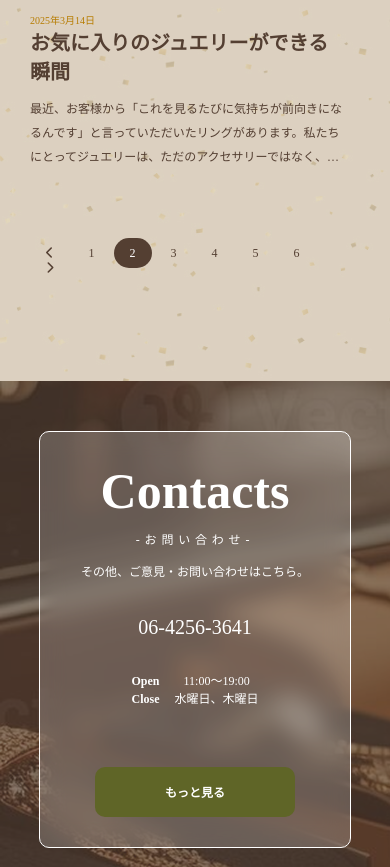
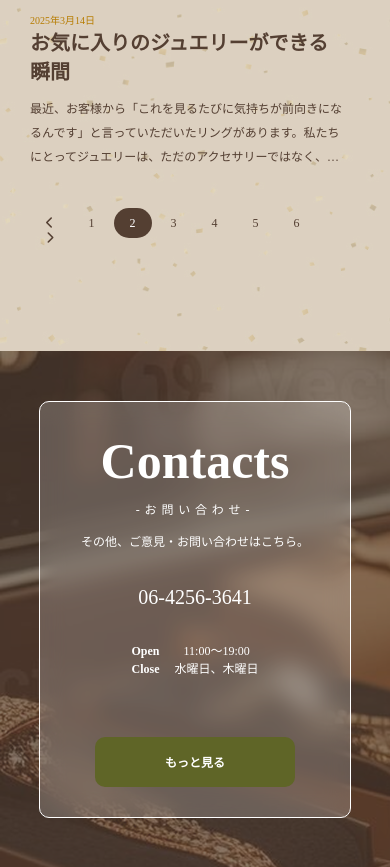
Before and after one commit to Quu-Dev/Practice, a PHP site: page /blog.html in a window 390 px wide. Shown: the part 4544-5411 px from the top of the page. Run offline with PHP 8.4, Linux system fonts and the light colour scheme; some libraries are stand-ins or nearby versions.

Commit message:
new updates

```diff
--- a/css/style.css
+++ b/css/style.css
@@ -44,6 +44,8 @@ li {
   margin-left: 60px;
 }
 
+
+
 .ml30 {
   margin-left: 30px;
 }
@@ -53,7 +55,7 @@ li {
 }
 
 .mt60 {
-  margin-top: 60px;
+  margin-top: clamp(30px, 3vh,60px);
 }
 .mb60 {
   margin-bottom: 60px;
```
